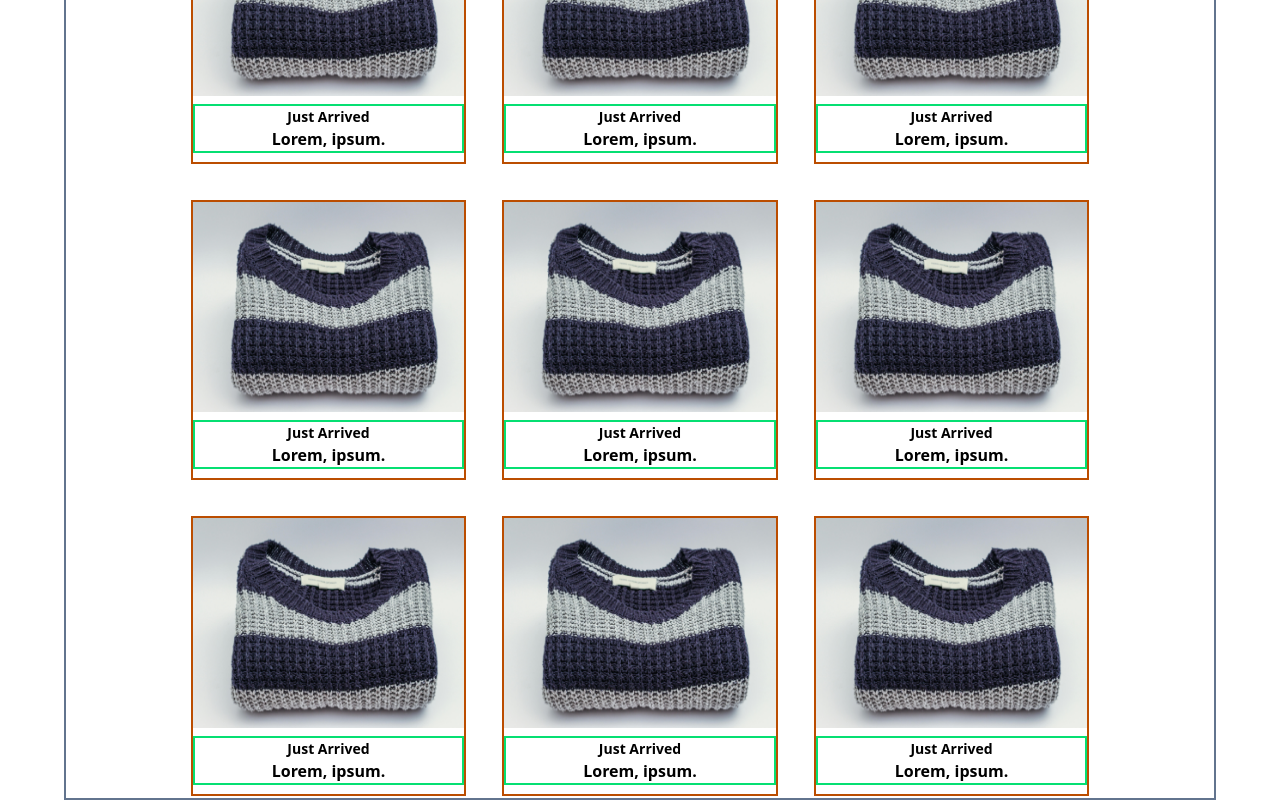
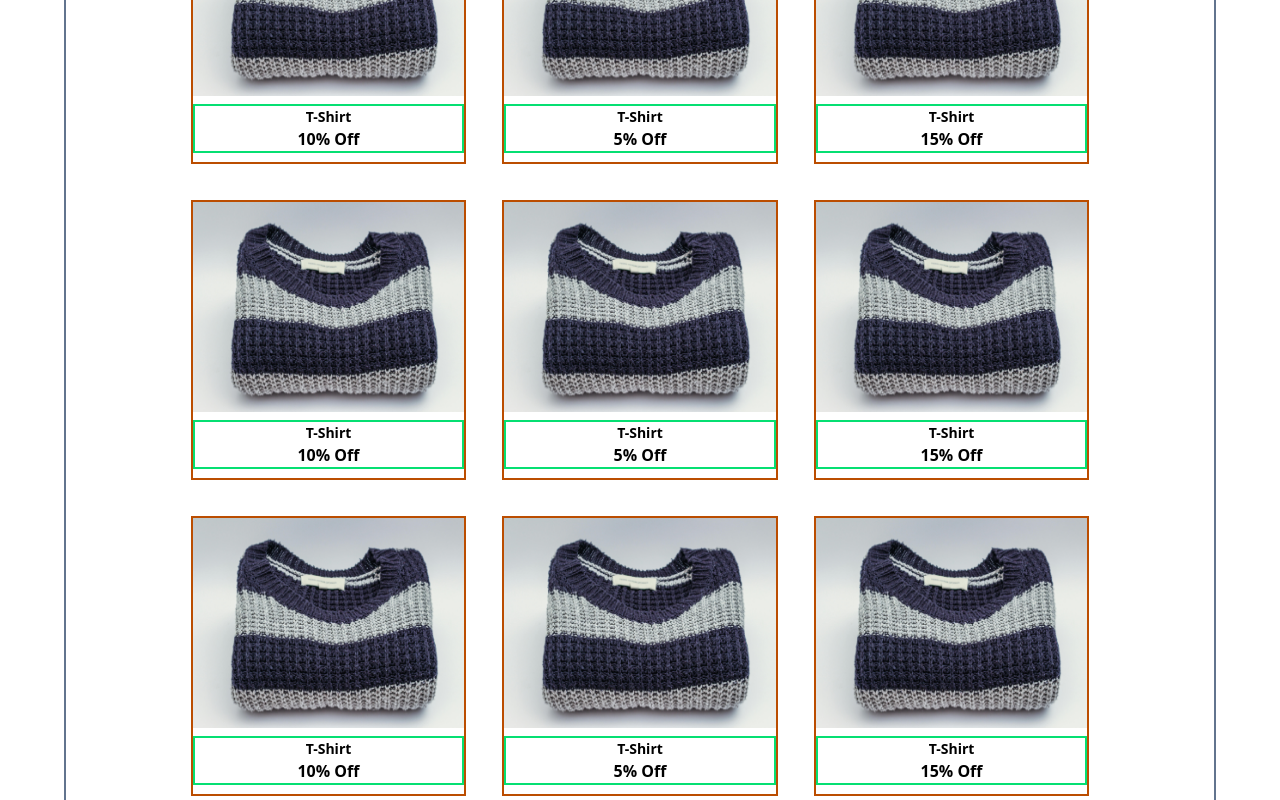
Before and after one commit to faisalinitiate/React-Tailwind, a React (Vite) app: page / in a window 1280 px wide. Shown: the part 1620-2420 px from the top of the page. Built offline with nearby package versions, Linux system fonts and the light colour scheme.

Commit message:
Create and Update Files

```diff
--- /dev/null
+++ b/src/components/Data/ShopitemsInfo.jsx
@@ -0,0 +1,43 @@
+export const ShopitemsInfo = [
+  {
+   details: "T-Shirt",
+   offer: "10% Off"
+  },
+  {
+   details: "T-Shirt",
+   offer: "5% Off"
+  },
+  {
+   details: "T-Shirt",
+   offer: "15% Off"
+  },
+  {
+   details: "T-Shirt",
+   offer: "10% Off"
+  },
+  {
+   details: "T-Shirt",
+   offer: "5% Off"
+  },
+  {
+   details: "T-Shirt",
+   offer: "15% Off"
+  },
+  {
+   details: "T-Shirt",
+   offer: "10% Off"
+  },
+  {
+   details: "T-Shirt",
+   offer: "5% Off"
+  },
+  {
+   details: "T-Shirt",
+   offer: "15% Off"
+  },
+  {
+   details: "T-Shirt",
+   offer: "7% Off"
+  }
+
+]
--- a/src/components/ShopItems.jsx
+++ b/src/components/ShopItems.jsx
@@ -1,96 +1,34 @@
 import React from 'react'
 import BImgOne from '../assets/BImgOne.jpg'
+import {ShopitemsInfo} from './Data/ShopitemsInfo'
 
 const ShopItems = () => {
+
+
+
   return (
   <div className='max-w-3xl md:max-w-5xl lg:max-w-6xl mx-auto border-2 border-solid border-slate-500 mt-16 mb-12 flex flex-wrap justify-between md:justify-evenly lg:justify-center gap-2 md:gap-3 lg:gap-8'>
 
-         <div className= "min-h-52 md:min-h-70 basis-[30%] md:basis-[28%] lg:basis-[24%] border-2 border-solid border-amber-700 m-0.5">
-           <img src={BImgOne} className="w-[100%] h-[76%] object-center" alt="alt" />
-           <div className="border-2 border-solid border-green-400 flex flex-col justify-center items-center md:my-2 ">
-            <h1 className='text-black md:font-bold font-semibold text-[14px]'>Just Arrived</h1>
-            <button className='text-black md:font-bold font-semibold text-[16px]'>Lorem, ipsum.</button>
-           </div>
-
-        </div>
-         <div className= "min-h-52 md:min-h-70 basis-[30%] md:basis-[28%] lg:basis-[24%] border-2 border-solid border-amber-700 m-0.5">
-           <img src={BImgOne} className="w-[100%] h-[76%] object-center" alt="alt" />
-           <div className="border-2 border-solid border-green-400 flex flex-col justify-center items-center md:my-2">
-            <h1 className='text-black md:font-bold font-semibold text-[14px]'>Just Arrived</h1>
-            <button className='text-black md:font-bold font-semibold text-[16px]'>Lorem, ipsum.</button>
-           </div>
-
-        </div>
-         <div className= "min-h-52 md:min-h-70 basis-[30%] md:basis-[28%] lg:basis-[24%] border-2 border-solid border-amber-700 m-0.5">
-           <img src={BImgOne} className="w-[100%] h-[76%] object-center" alt="alt" />
-           <div className="border-2 border-solid border-green-400 flex flex-col justify-center items-center md:my-2">
-            <h1 className='text-black md:font-bold font-semibold text-[14px]'>Just Arrived</h1>
-            <button className='text-black md:font-bold font-semibold text-[16px]'>Lorem, ipsum.</button>
-           </div>
-
-        </div>
-         <div className= "min-h-52 md:min-h-70 basis-[30%] md:basis-[28%] lg:basis-[24%] border-2 border-solid border-amber-700 m-0.5">
-           <img src={BImgOne} className="w-[100%] h-[76%] object-center" alt="alt" />
-           <div className="border-2 border-solid border-green-400 flex flex-col justify-center items-center md:my-2">
-            <h1 className='text-black md:font-bold font-semibold text-[14px]'>Just Arrived</h1>
-            <button className='text-black md:font-bold font-semibold text-[16px]'>Lorem, ipsum.</button>
-           </div>
-
-        </div>
-         <div className= "min-h-52 md:min-h-70 basis-[30%] md:basis-[28%] lg:basis-[24%] border-2 border-solid border-amber-700 m-0.5">
-           <img src={BImgOne} className="w-[100%] h-[76%] object-center" alt="alt" />
-           <div className="border-2 border-solid border-green-400 flex flex-col justify-center items-center md:my-2">
-            <h1 className='text-black md:font-bold font-semibold text-[14px]'>Just Arrived</h1>
-            <button className='text-black md:font-bold font-semibold text-[16px]'>Lorem, ipsum.</button>
-           </div>
-
-        </div>
-         <div className= "min-h-52 md:min-h-70 basis-[30%] md:basis-[28%] lg:basis-[24%] border-2 border-solid border-amber-700 m-0.5">
-           <img src={BImgOne} className="w-[100%] h-[76%] object-center" alt="alt" />
-           <div className="border-2 border-solid border-green-400 flex flex-col justify-center items-center md:my-2">
-            <h1 className='text-black md:font-bold font-semibold text-[14px]'>Just Arrived</h1>
-            <button className='text-black md:font-bold font-semibold text-[16px]'>Lorem, ipsum.</button>
-           </div>
-
-        </div>
-         <div className= "min-h-52 md:min-h-70 basis-[30%] md:basis-[28%] lg:basis-[24%] border-2 border-solid border-amber-700 m-0.5">
-           <img src={BImgOne} className="w-[100%] h-[76%] object-center" alt="alt" />
-           <div className="border-2 border-solid border-green-400 flex flex-col justify-center items-center md:my-2">
-            <h1 className='text-black md:font-bold font-semibold text-[14px]'>Just Arrived</h1>
-            <button className='text-black md:font-bold font-semibold text-[16px]'>Lorem, ipsum.</button>
-           </div>
-
-        </div>
-         <div className= "min-h-52 md:min-h-70 basis-[30%] md:basis-[28%] lg:basis-[24%] border-2 border-solid border-amber-700 m-0.5">
-           <img src={BImgOne} className="w-[100%] h-[76%] object-center" alt="alt" />
-           <div className="border-2 border-solid border-green-400 flex flex-col justify-center items-center md:my-2">
-            <h1 className='text-black md:font-bold font-semibold text-[14px]'>Just Arrived</h1>
-            <button className='text-black md:font-bold font-semibold text-[16px]'>Lorem, ipsum.</button>
-           </div>
-
-        </div>
-         <div className= "min-h-52 md:min-h-70 basis-[30%] md:basis-[28%] lg:basis-[24%] border-2 border-solid border-amber-700 m-0.5">
-           <img src={BImgOne} className="w-[100%] h-[76%] object-center" alt="alt" />
-           <div className="border-2 border-solid border-green-400 flex flex-col justify-center items-center md:my-2">
-            <h1 className='text-black md:font-bold font-semibold text-[14px]'>Just Arrived</h1>
-            <button className='text-black md:font-bold font-semibold text-[16px]'>Lorem, ipsum.</button>
-           </div>
-
-        </div>
-
-
-
-
-
-
-
-
-
-
-
-
+     {ShopitemsInfo.map((items, info) => {
+    return(
+        <Products items={items} key={info}/>
+    )
+     })}
     </div>
   )
 }
 
 export default ShopItems
+
+function Products({items}) {
+  return(
+        <div className= "min-h-52 md:min-h-70 basis-[30%] md:basis-[28%] lg:basis-[24%] border-2 border-solid border-amber-700 m-0.5">
+           <img src={BImgOne} className="w-[100%] h-[76%] object-center" alt="alt" />
+           <div className="border-2 border-solid border-green-400 flex flex-col justify-center items-center md:my-2">
+            <h1 className='text-black md:font-bold font-semibold text-[14px]'>{items.details}</h1>
+            <button className='text-black md:font-bold font-semibold text-[16px]'>{items.offer}</button>
+           </div>
+
+        </div>
+  )
+}
```
